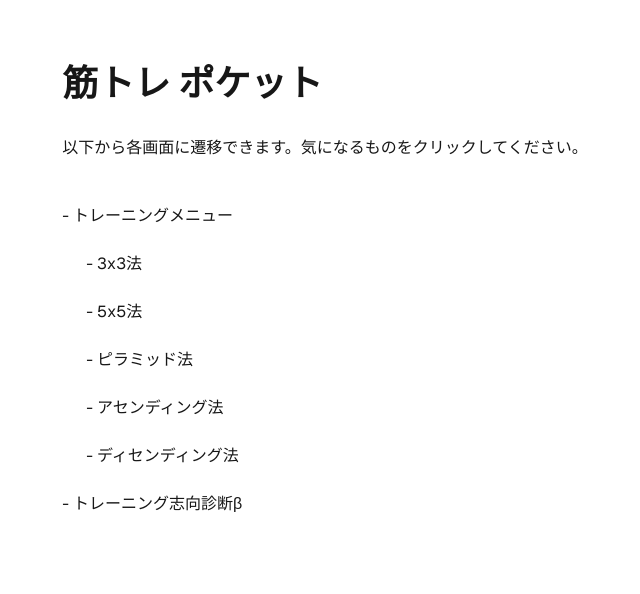
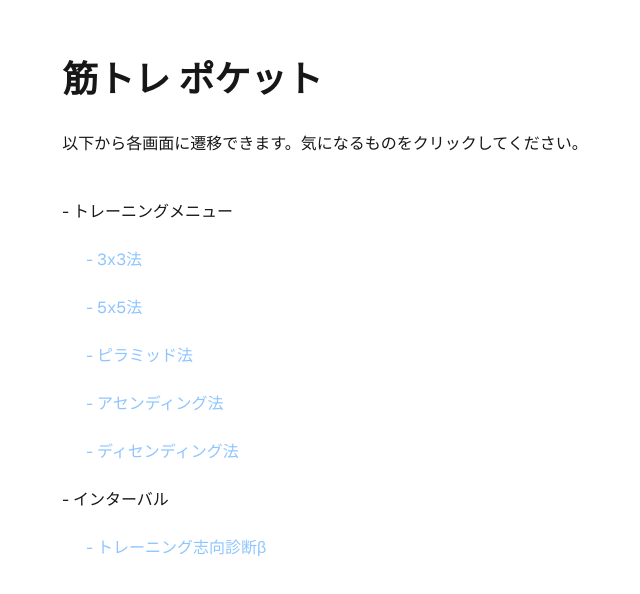
Before and after one commit to y-soliloquy/kintore-pocket-frontend, a Next.js app: page / in a window 1280 px wide. Shown: the part 104-698 px from the top of the page, without its empty margins (315-955 px from the left). Built offline with nearby package versions, Linux system fonts and the light colour scheme.

Commit message:
リンクテキストのスタイル変更

```diff
--- a/src/app/diagnosis/result/page.tsx
+++ b/src/app/diagnosis/result/page.tsx
@@ -46,7 +46,7 @@ export default function DiagnosisResultPage() {
                         return (
                             <li key={i}>
                                 {link ? (
-                                    <Link href={link} target='_blank' className="text-blue-500 underline">
+                                    <Link href={link} target='_blank' className="text-blue-300">
                                         {r}
                                     </Link>
                                 ) : (
--- a/src/app/page.tsx
+++ b/src/app/page.tsx
@@ -14,22 +14,25 @@ export default function Home() {
                     <h2 className="py-3">
                         - トレーニングメニュー
                     </h2>
-                    <h2 className="py-3 pl-6">
+                    <h2 className="py-3 pl-6 text-blue-300">
                         <Link href="/threetimesthree">- 3x3法</Link>
                     </h2>
-                    <h2 className="py-3 pl-6">
+                    <h2 className="py-3 pl-6 text-blue-300">
                         <Link href="/fivetimesfive">- 5x5法</Link>
                     </h2>
-                    <h2 className="py-3 pl-6">
+                    <h2 className="py-3 pl-6 text-blue-300">
                         <Link href="/pyramid">- ピラミッド法</Link>
                     </h2>
-                    <h2 className="py-3 pl-6">
+                    <h2 className="py-3 pl-6 text-blue-300">
                         <Link href="/ascending">- アセンディング法</Link>
                     </h2>
-                    <h2 className="py-3 pl-6">
+                    <h2 className="py-3 pl-6 text-blue-300">
                         <Link href="/descending">- ディセンディング法</Link>
                     </h2>
                     <h2 className="py-3">
+                        - インターバル
+                    </h2>
+                    <h2 className="py-3 pl-6 text-blue-300">
                         <Link href="/diagnosis">- トレーニング志向診断β</Link>
                     </h2>
                 </div>
```
